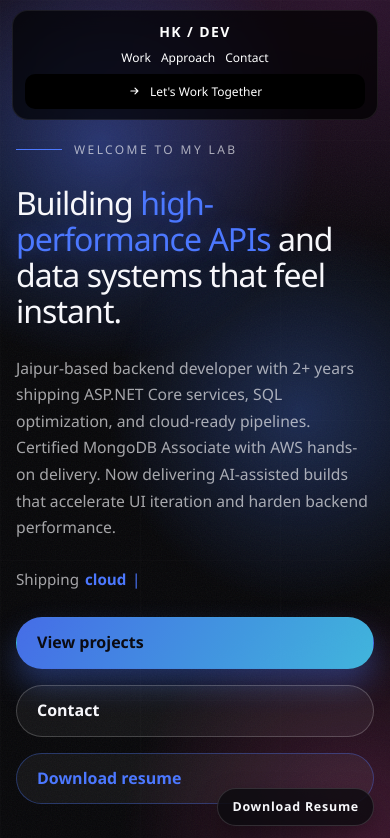
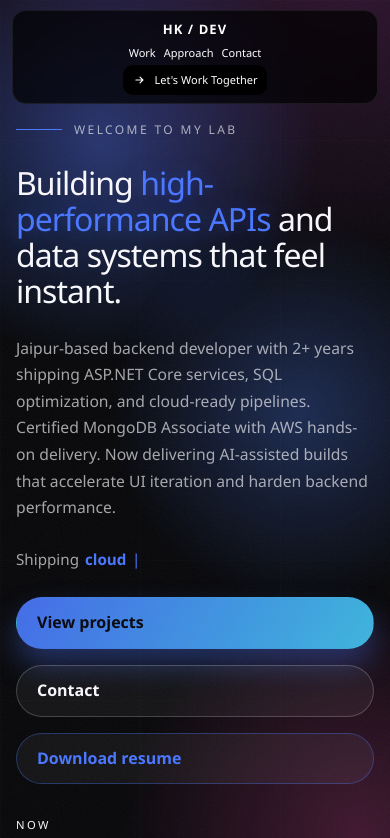
Before and after one commit to Harshxu/mainportfoliowebsite, a React (Vite) app: page / in a window 390 px wide. Shown: the top 838 px of the page. Built offline with nearby package versions, Linux system fonts and the light colour scheme.

Commit message:
Update portfolio

```diff
--- a/src/App.css
+++ b/src/App.css
@@ -9,36 +9,6 @@
   z-index: 1;
 }
 
-.resume-fab {
-  position: fixed;
-  right: 18px;
-  top: 50%;
-  transform: translateY(-50%) rotate(-90deg);
-  transform-origin: right center;
-  padding: 10px 18px;
-  border-radius: 999px;
-  background: rgba(10, 10, 14, 0.78);
-  border: 1px solid rgba(255, 255, 255, 0.14);
-  color: var(--ink);
-  font-size: 0.85rem;
-  font-weight: 600;
-  letter-spacing: 0.06em;
-  backdrop-filter: blur(16px);
-  box-shadow: 0 12px 26px rgba(0, 0, 0, 0.35);
-  z-index: 998;
-  transition: transform 0.25s ease, box-shadow 0.25s ease, border-color 0.25s ease;
-}
-
-.resume-fab:hover {
-  transform: translateY(-50%) rotate(-90deg) translateX(-2px);
-  border-color: rgba(76, 120, 255, 0.45);
-  box-shadow: 0 16px 36px rgba(76, 120, 255, 0.25);
-}
-
-.resume-fab:focus-visible {
-  outline: 2px solid rgba(76, 120, 255, 0.7);
-  outline-offset: 4px;
-}
 
 .splash {
   position: fixed;
@@ -1162,7 +1132,7 @@
 
 @media (max-width: 640px) {
   .page {
-    padding: 140px 16px 60px;
+    padding: 120px 16px 60px;
   }
 
   .hero {
@@ -1215,12 +1185,17 @@
 
   .splash-title {
     font-size: clamp(1.6rem, 7vw, 2.4rem);
-    letter-spacing: 0.14em;
+    letter-spacing: 0.1em;
+    line-height: 1.1;
+  }
+
+  .splash-glitch {
+    letter-spacing: 0.12em;
   }
 
   .splash-sub {
     font-size: 0.72rem;
-    letter-spacing: 0.14em;
+    letter-spacing: 0.1em;
   }
 
   .splash-glow-one {
@@ -1237,14 +1212,6 @@
     bottom: -160px;
   }
 
-  .resume-fab {
-    top: auto;
-    bottom: 18px;
-    right: 16px;
-    transform: none;
-    font-size: 0.78rem;
-    padding: 8px 14px;
-  }
 }
 
 @media (prefers-reduced-motion: reduce) {
--- a/src/App.jsx
+++ b/src/App.jsx
@@ -252,14 +252,6 @@ function App() {
       </div>
 
       <Navbar />
-      <a
-        className="resume-fab"
-        href="/harsh-kumawat-resume.pdf"
-        download
-        aria-label="Download resume"
-      >
-        Download Resume
-      </a>
 
       <main>
         <section className="hero">
--- a/src/Navbar.css
+++ b/src/Navbar.css
@@ -105,22 +105,22 @@
   .navbar {
     top: 10px;
     width: calc(100% - 24px);
-    padding: 10px 12px;
-    border-radius: 16px;
-    gap: 8px;
+    padding: 8px 10px;
+    border-radius: 14px;
+    gap: 6px;
   }
 
   .navbar-logo {
-    font-size: 14px;
-    letter-spacing: 0.1em;
+    font-size: 13px;
+    letter-spacing: 0.08em;
   }
 
   .navbar-links {
     display: flex;
     flex-wrap: wrap;
     justify-content: center;
-    gap: 10px;
-    font-size: 12px;
+    gap: 8px;
+    font-size: 11px;
     line-height: 1.2;
   }
 
@@ -129,10 +129,10 @@
   }
 
   .navbar-cta {
-    width: 100%;
+    width: auto;
     justify-content: center;
-    font-size: 12px;
-    padding: 8px 10px;
+    font-size: 11px;
+    padding: 6px 10px;
     border-radius: 10px;
   }
 }
```
